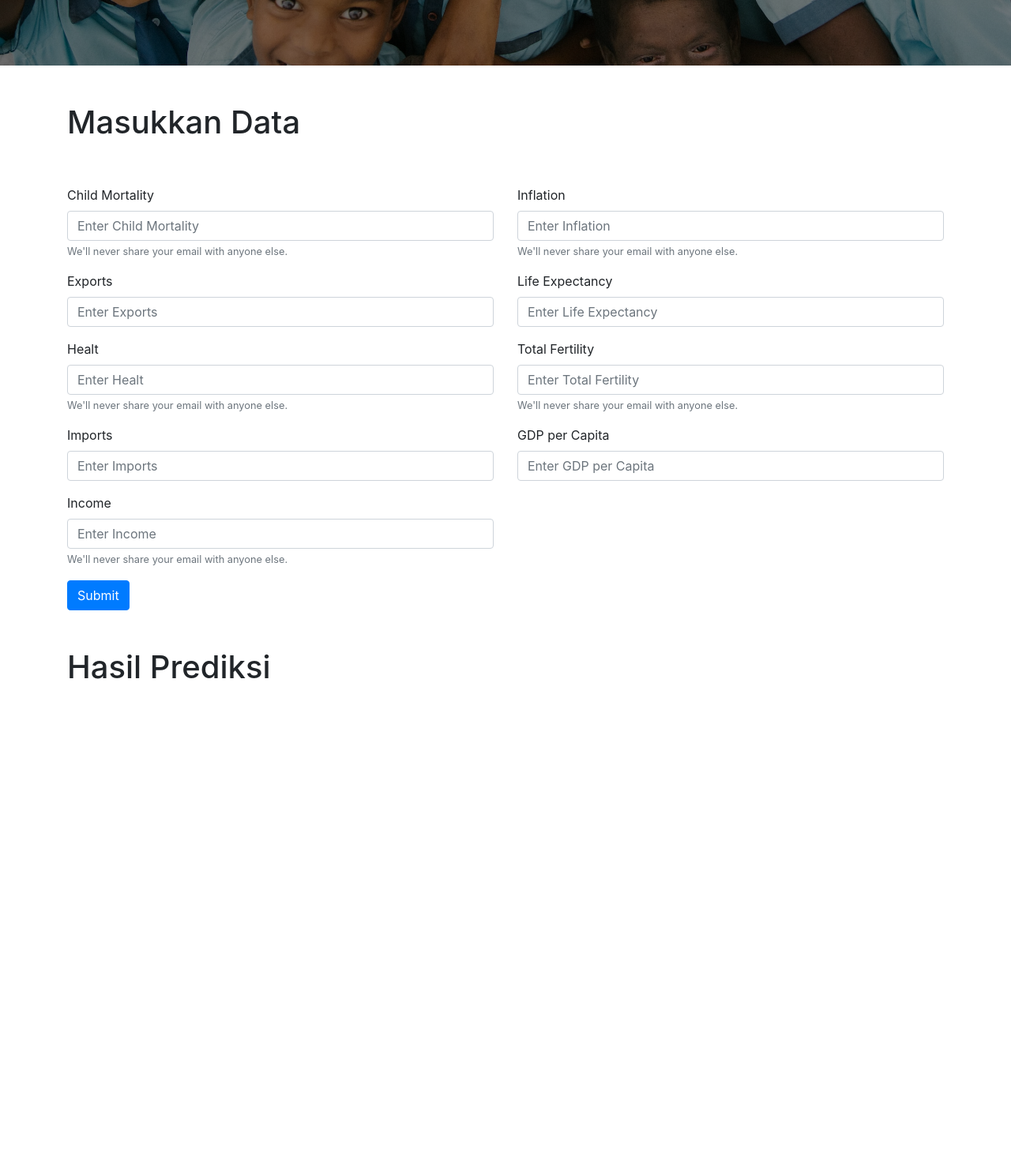
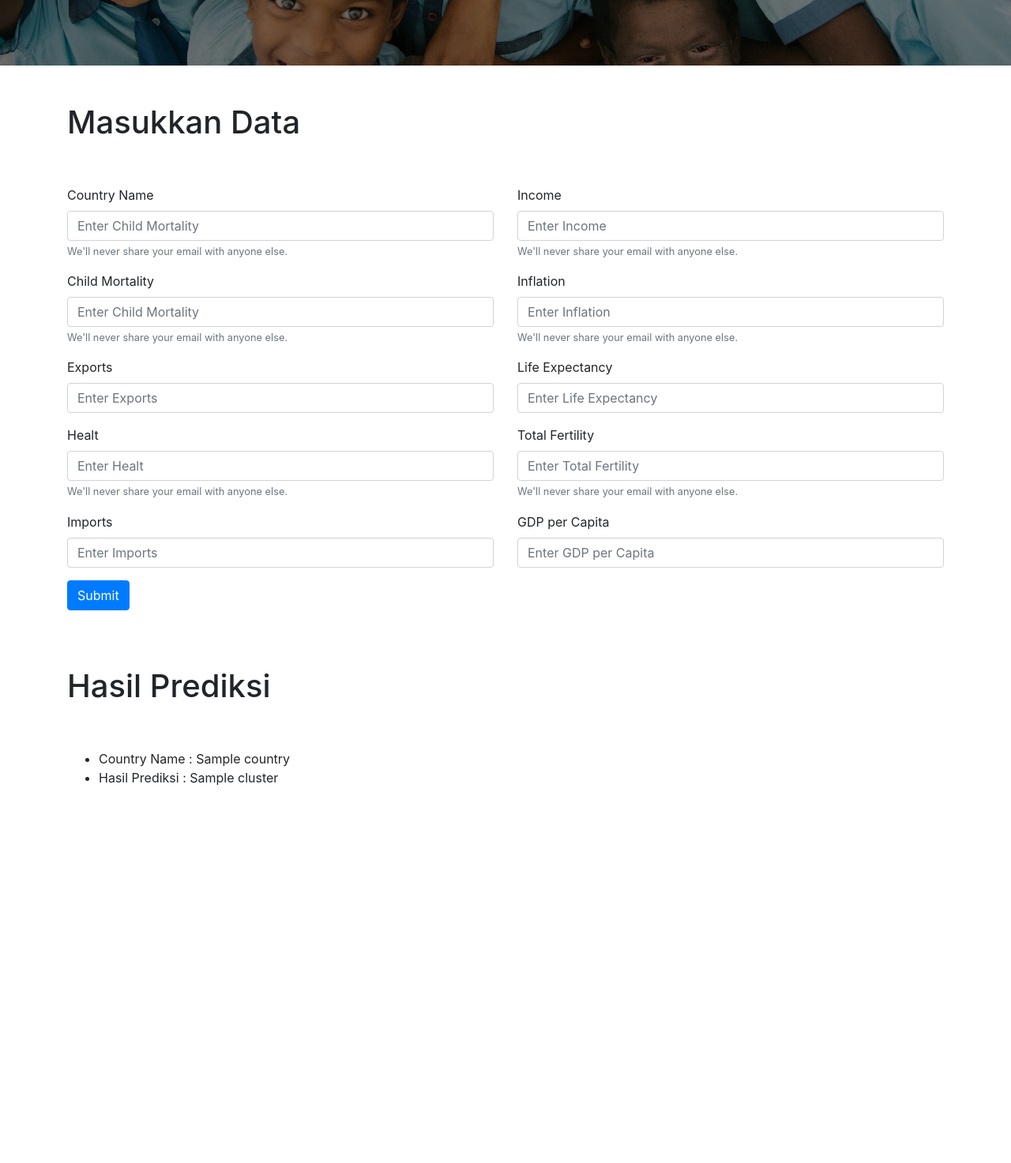
Before and after one commit to BenhardSim/Flask-Clustering_Application, a Flask app: template templates/index.html in a window 1280 px wide. Shown: the part 723-2196 px from the top of the page at 79% size. Before the commit the page ends 1583 px from the top, so only its background shows below. Run offline with Flask 2, Linux system fonts and the light colour scheme; the template is opened without the code that fills it: most values are stand-ins (such as "Sample title", 1, 10 or a date in 2020).

Commit message:
add model and prediction

```diff
--- a/app.py
+++ b/app.py
@@ -1,10 +1,93 @@
-from flask import Flask, render_template, url_for
+from flask import Flask, render_template, url_for, request
+from scipy.spatial import distance
+from sklearn.preprocessing import MinMaxScaler
+from sklearn.preprocessing import normalize
+from sklearn.decomposition import PCA
+import pickle
+import numpy as np
+import pandas as pd
 
 app = Flask(__name__)
+
 
 @app.route('/')
 def index():
     return render_template("index.html")
 
+
+@app.route('/', methods=['POST'])
+def get_input_values():
+    val = request.form['child_mort']
+
+
+@app.route('/predict', methods=['POST'])
+def predict():
+    # kalau user mengecek secara langsung melalui URL
+    if request.method == 'GET':
+        return 'The URL /predict is accessed directly. Go to the main page firstly'
+
+    # method post akan terjadi pada saat user menekan tombol submit
+    if request.method == 'POST':
+        input_val = request.form
+        scaled_data = []
+        # apabila input form tidak kosong
+        if input_val != None:
+            # collecting values
+            vals = []
+            for key, value in input_val.items():
+                if key != 'country' :
+                    vals.append(float(value))
+            mm_scaler = MinMaxScaler()
+            # normalisasi data
+            # menggunakan file hasil eksport
+            scaler = pickle.load(open('scaler-new.pkl', 'rb'))
+            x = scaler.transform([vals])
+            # feature reduction
+            # mengimport file dari file pca.pkl
+            with open('pca.pkl', 'rb') as pickle_file:
+                pca = pickle.load(pickle_file)
+            # melakukan determinan terhadap data antara input data dengan model PCA yang sudah dibuat
+            # Hasil data yang digunakan
+            scaled_data = pca.transform(x).tolist()
+            # testing
+            print(scaled_data)
+
+        # return scaled_data.tolist()
+
+        # Calculate Euclidean distances to freezed centroids
+        with open('freezed_centroids.pkl', 'rb') as file:
+            freezed_centroids = pickle.load(file)
+
+        assigned_clusters = []
+        l = []  # list of distances
+        print(scaled_data[0])
+        print(freezed_centroids)
+        for i, this_segment in enumerate(freezed_centroids):
+            dist = distance.euclidean(scaled_data[0], this_segment[:3])
+            l.append(dist)
+
+        # mencari nilai terdekat dengan cluster
+        res = 9999999999999
+        cluster = -1
+        for i, dis in enumerate(l):
+            # memilih index sebagai cluster
+            if dis < res:
+                res = dis
+                cluster = i
+        hasil = ''
+        # return {"cluster": str(cluster), "hasil reduksi": scaled_data, "titik pusat cluster": freezed_centroids.tolist(), "jarak tiap cluster" : l}
+        if cluster == 0:
+            hasil = "This Country Might Need Some Help"
+        elif cluster == 1:
+            hasil = "This Country Doesn't need Help"
+        else:
+            hasil = "This Country Realy Need Some Help"
+
+
+        return render_template(
+            'index.html', result_value={"cluster" : hasil, "country" : request.form['country']}
+            )
+
+
 if __name__ == "__main__":
     app.run(debug=True)
--- a/static/css/main.css
+++ b/static/css/main.css
@@ -1,3 +1,7 @@
+html{
+    scroll-behavior: smooth;
+}
+
 body{
     font-family: sans-serif;
 }
@@ -29,3 +33,7 @@ body{
 .title-welcome h1{
     font-size: 3rem;
 }
+
+#result{
+    height: 700px;
+}
--- a/templates/index.html
+++ b/templates/index.html
@@ -14,8 +14,9 @@
     <div class="title-welcome">
         <h1><b>Check What Your Country need based on data you got</b></h1>
         <h2>SaveTheEarth.org</h2>
-        <p>A web Application based on K-means Clustering Model <br> to predict what type of country you're live in and <br> to see what kind of things you can do to make it into a better place</p>
-        <button type="submit" class="btn btn-success">Check it out now !</button>
+        <p>A web Application based on K-means Clustering Model <br> to predict what type of country you're live in and
+            <br> to see what kind of things you can do to make it into a better place</p>
+        <a href="#form"><button type="submit" class="btn btn-success">Check it out now !</button></a>
     </div>
 
 </section>
@@ -23,69 +24,79 @@
 
 <!-- komponen form -->
 {% block form %}
-<br><br>
-<section class="container">
+
+<section id="form" class="container">
+    <br><br>
     <h1>Masukkan Data</h1><br><br>
-    <form>
+    <form action='/predict#result' method='POST'>
         <div class="row">
             <div class="col-lg-6">
                 <div class="form-group">
+                    <label for="exampleInputEmail1">Country Name</label>
+                    <input type="text" class="form-control" id="exampleInputEmail1" aria-describedby="emailHelp"
+                        placeholder="Enter Child Mortality" name="country">
+                    <small id="emailHelp" class="form-text text-muted">We'll never share your email with anyone
+                        else.</small>
+                </div>
+                <div class="form-group">
                     <label for="exampleInputEmail1">Child Mortality</label>
-                    <input type="number" class="form-control" id="exampleInputEmail1" aria-describedby="emailHelp"
-                        placeholder="Enter Child Mortality">
+                    <input type="text" class="form-control" id="exampleInputEmail1" aria-describedby="emailHelp"
+                        placeholder="Enter Child Mortality" name="child_mort">
                     <small id="emailHelp" class="form-text text-muted">We'll never share your email with anyone
                         else.</small>
                 </div>
                 <div class="form-group">
                     <label for="exampleInputPassword1">Exports</label>
-                    <input type="number" class="form-control" id="exampleInputPassword1" placeholder="Enter Exports">
+                    <input type="text" class="form-control" id="exampleInputPassword1" placeholder="Enter Exports"
+                        name="exports">
                 </div>
 
                 <div class="form-group">
                     <label for="exampleInputEmail1">Healt</label>
-                    <input type="number" class="form-control" id="exampleInputEmail1" aria-describedby="emailHelp"
-                        placeholder="Enter Healt">
+                    <input type="text" class="form-control" id="exampleInputEmail1" aria-describedby="emailHelp"
+                        placeholder="Enter Healt" name="healt">
                     <small id="emailHelp" class="form-text text-muted">We'll never share your email with anyone
                         else.</small>
                 </div>
                 <div class="form-group">
                     <label for="exampleInputPassword1">Imports</label>
-                    <input type="password" class="form-control" id="exampleInputPassword1" placeholder="Enter Imports">
+                    <input type="text" class="form-control" id="exampleInputPassword1" placeholder="Enter Imports"
+                        name="import">
                 </div>
+            </div>
+            <div class="col-lg-6">
 
                 <div class="form-group">
                     <label for="exampleInputEmail1">Income</label>
-                    <input type="number" class="form-control" id="exampleInputEmail1" aria-describedby="emailHelp"
-                        placeholder="Enter Income">
+                    <input type="text" class="form-control" id="exampleInputEmail1" aria-describedby="emailHelp"
+                        placeholder="Enter Income" name="income">
                     <small id="emailHelp" class="form-text text-muted">We'll never share your email with anyone
                         else.</small>
                 </div>
-            </div>
-            <div class="col-lg-6">
                 <div class="form-group">
                     <label for="exampleInputEmail1">Inflation</label>
-                    <input type="number" class="form-control" id="exampleInputEmail1" aria-describedby="emailHelp"
-                        placeholder="Enter Inflation">
+                    <input type="text" class="form-control" id="exampleInputEmail1" aria-describedby="emailHelp"
+                        placeholder="Enter Inflation" name="inflation">
                     <small id="emailHelp" class="form-text text-muted">We'll never share your email with anyone
                         else.</small>
                 </div>
                 <div class="form-group">
                     <label for="exampleInputPassword1">Life Expectancy</label>
-                    <input type="password" class="form-control" id="exampleInputPassword1"
-                        placeholder="Enter Life Expectancy">
+                    <input type="text" class="form-control" id="exampleInputPassword1"
+                        placeholder="Enter Life Expectancy" name="life_expec">
                 </div>
 
                 <div class="form-group">
                     <label for="exampleInputEmail1">Total Fertility</label>
-                    <input type="number" class="form-control" id="exampleInputEmail1" aria-describedby="emailHelp"
-                        placeholder="Enter Total Fertility">
+                    <input type="text" class="form-control" id="exampleInputEmail1" aria-describedby="emailHelp"
+                        placeholder="Enter Total Fertility" name="total_fer">
                     <small id="emailHelp" class="form-text text-muted">We'll never share your email with anyone
                         else.</small>
                 </div>
                 <div class="form-group">
                     <label for="exampleInputPassword1">GDP per Capita</label>
-                    <input type="number" class="form-control" id="exampleInputPassword1"
-                        placeholder="Enter GDP per Capita">
+                    <input type="text" class="form-control" id="exampleInputPassword1"
+                        placeholder="Enter GDP per Capita" name="gdpp">
                 </div>
             </div>
         </div>
@@ -93,8 +104,18 @@
         <button type="submit" class="btn btn-primary">Submit</button>
     </form>
 </section>
-<br><br>
-<section class="container">
-    <h1>Hasil Prediksi</h1><br><br>
+
+<section id="result" class="container">
+    <br><br><br>
+    <h1>Hasil Prediksi</h1>
+    <br><br>
+    <div>
+        <ul>
+            <li>Country Name : {{ result_value["country"] }}</li>
+            <li>Hasil Prediksi : {{ result_value["cluster"] }}</li>
+        </ul>
+    </div>
+
+    <br><br>
 </section>
 {% endblock %}
```
Also changed, not shown: 6 other files.
